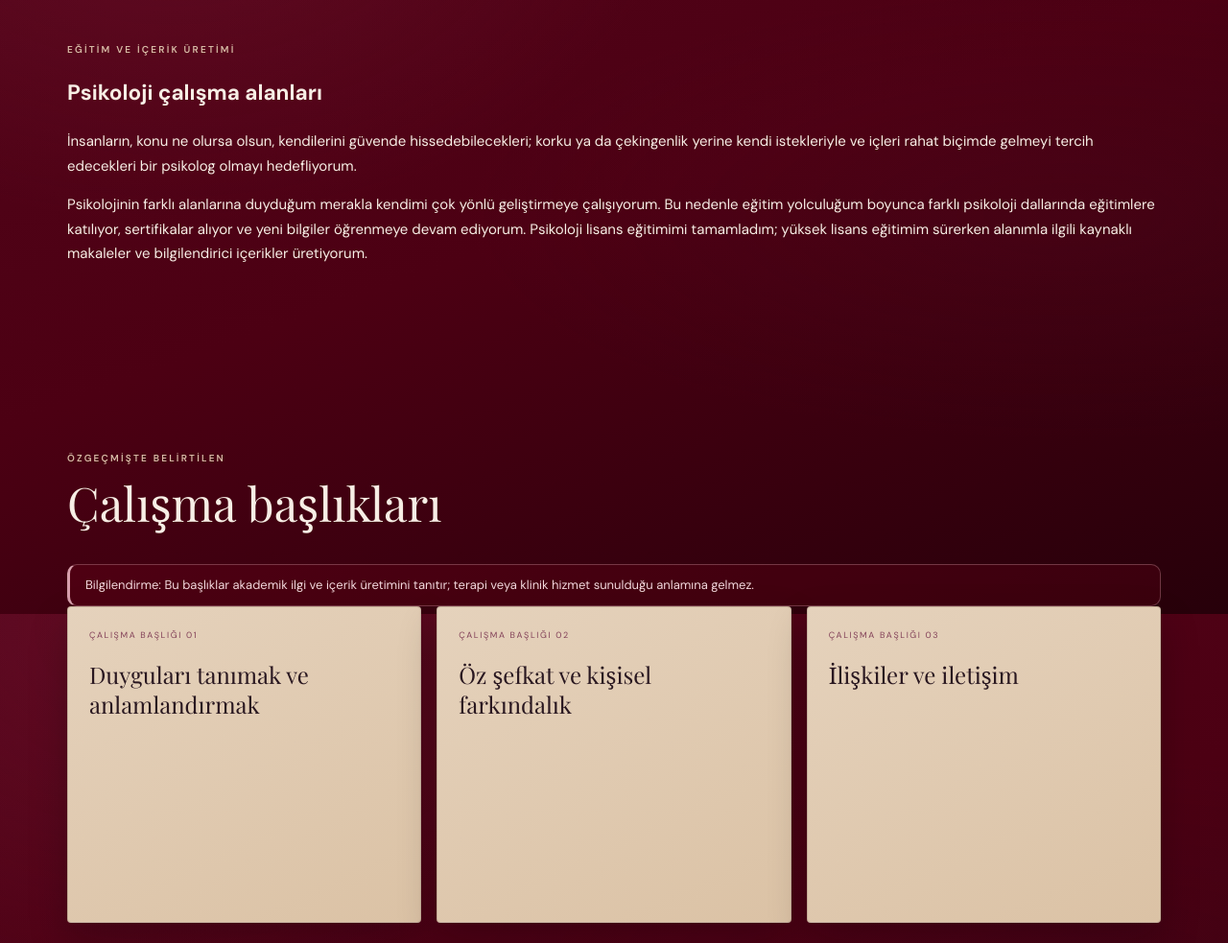
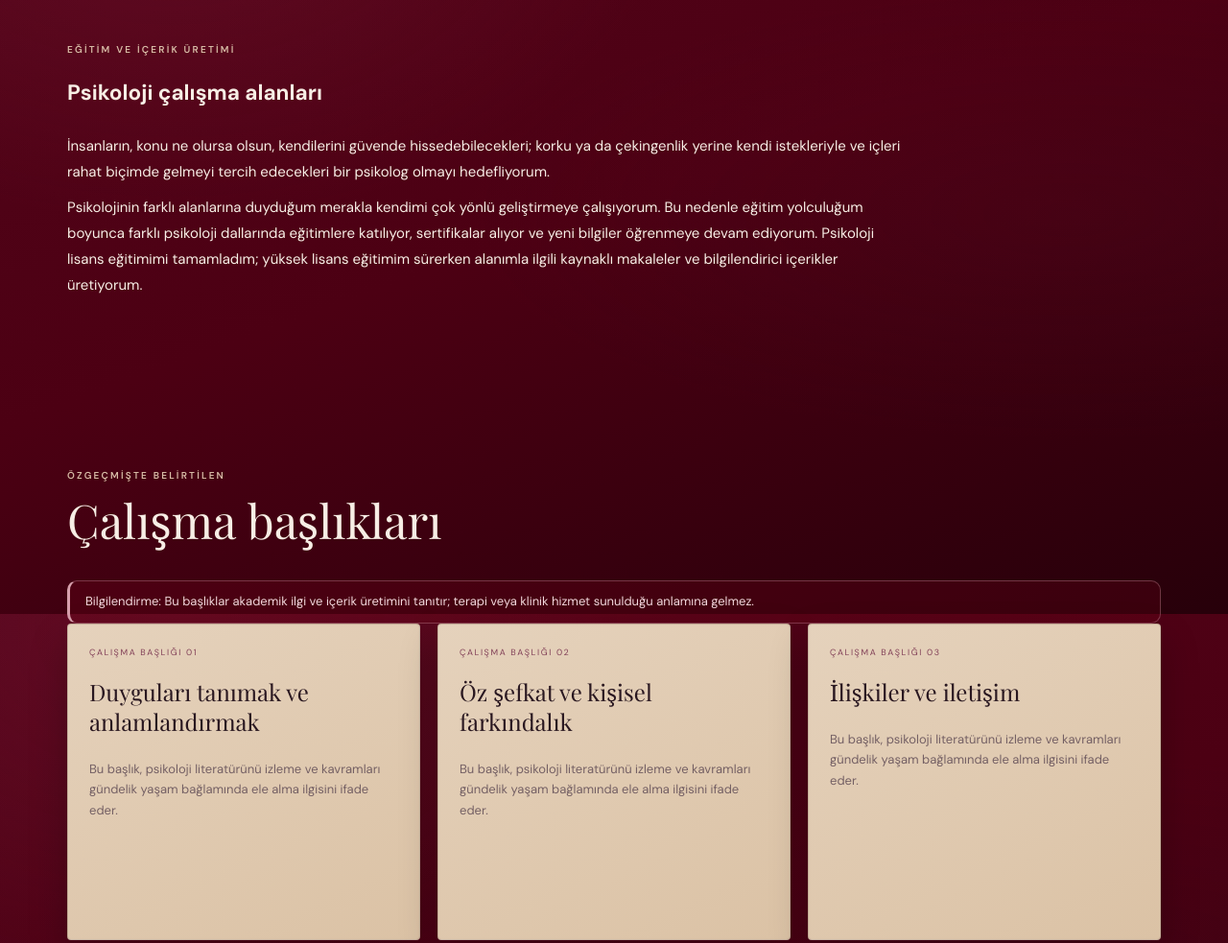
Before and after one commit to oguzhansurer/BlogPage, a plain HTML site: page calisma-alanlari.html in a window 1280 px wide. Shown: the part 160-1143 px from the top of the page at 96% size. Drawn offline with nearby package versions, Linux system fonts and the light colour scheme; no server answers.

Commit message:
Keep study area descriptions fully visible

```diff
--- a/site.css
+++ b/site.css
@@ -305,13 +305,16 @@ body.story-open{overflow:hidden}
 @media(max-width:760px){.story-screen-download{top:50%;bottom:auto;transform:translateY(-50%)}.story-screen-download:hover,.story-screen-download:focus-visible{transform:translateY(calc(-50% - 1px))}}
 
 /* Study area cards: focus one card and compact the others. */
-#expertiseCards{display:flex;align-items:stretch;gap:16px}
-#expertiseCards .expertise-card{flex:1 1 0;min-width:0;transition:flex .35s ease,transform .35s ease,filter .35s ease,opacity .35s ease}
-#expertiseCards:hover .expertise-card{flex:.82 1 0;filter:saturate(.78);opacity:.78}
-#expertiseCards:hover .expertise-card:hover,#expertiseCards .expertise-card:focus-within{flex:1.55 1 0;transform:translateY(-5px);filter:saturate(1.08);opacity:1}
-.expertise-description{max-height:0;overflow:hidden;opacity:0;transform:translateY(6px);transition:max-height .3s ease,opacity .25s ease,transform .3s ease;margin:0!important}
-#expertiseCards .expertise-card:hover .expertise-description,#expertiseCards .expertise-card:focus-within .expertise-description{max-height:120px;opacity:.88;transform:translateY(0);margin-top:12px!important}
+#expertiseCards{display:grid;grid-template-columns:repeat(auto-fit,minmax(min(100%,250px),1fr));align-items:stretch;gap:18px}
+#expertiseCards .expertise-card{min-width:0;transition:transform .28s ease,filter .28s ease,opacity .28s ease;overflow:visible}
+#expertiseCards .expertise-card h3{overflow-wrap:anywhere;hyphens:auto;line-height:1.3}
+.expertise-description{display:block;max-height:none;overflow:visible;opacity:.88;transform:none;margin:12px 0 0!important;line-height:1.65}
+#expertiseCards:hover .expertise-card{transform:scale(.97);filter:saturate(.82);opacity:.82}
+#expertiseCards:hover .expertise-card:hover,#expertiseCards .expertise-card:focus-within{position:relative;z-index:1;transform:scale(1.025) translateY(-4px);filter:saturate(1.06);opacity:1}
 .areas-notice{display:block;width:100%;margin:18px 0 0;padding:12px 16px;border:1px solid rgba(215,160,173,.34);border-left:3px solid #d7a0ad;border-radius:10px;background:rgba(118,1,25,.24);color:#f2d8dc;font-size:13px;line-height:1.45;white-space:nowrap}
-@media(max-width:760px){#expertiseCards{display:grid;grid-template-columns:1fr 1fr}.areas-notice{white-space:normal}}
+@media(max-width:760px){#expertiseCards{grid-template-columns:repeat(auto-fit,minmax(min(100%,220px),1fr))}.areas-notice{white-space:normal}}
 @media(max-width:480px){#expertiseCards{grid-template-columns:1fr}}
 @media(prefers-reduced-motion:reduce){#expertiseCards .expertise-card,.expertise-description{transition:none}}
+
+.areas-intro{max-width:880px;width:100%;display:grid;gap:10px;margin-top:22px}
+.areas-intro p{max-width:none;width:100%;margin:0;line-height:1.8}
```
